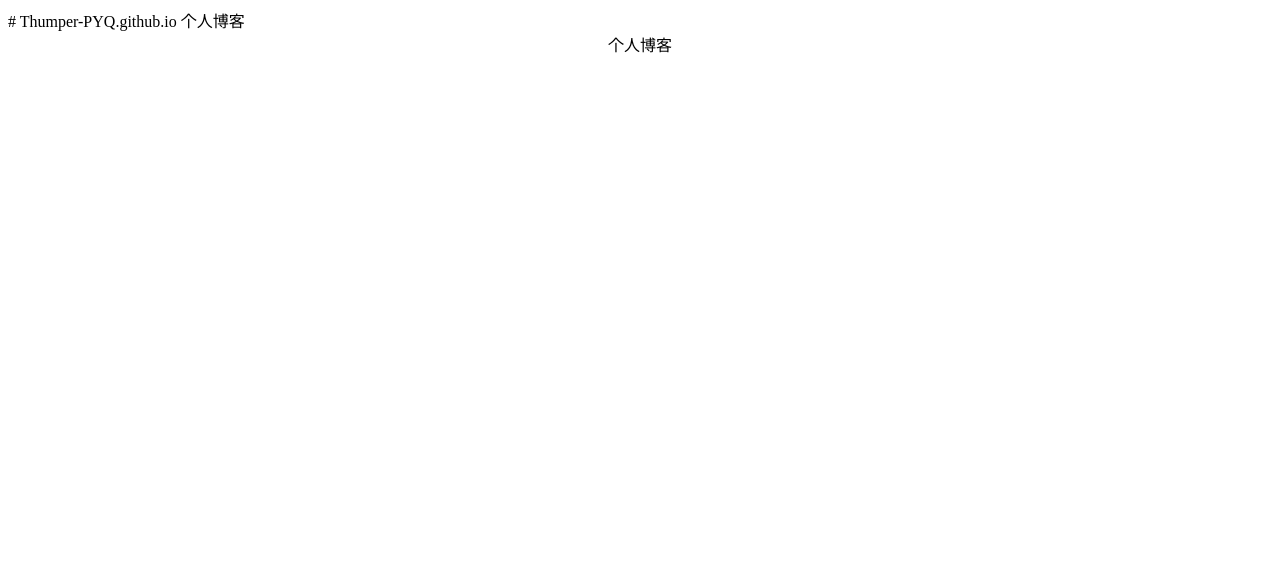
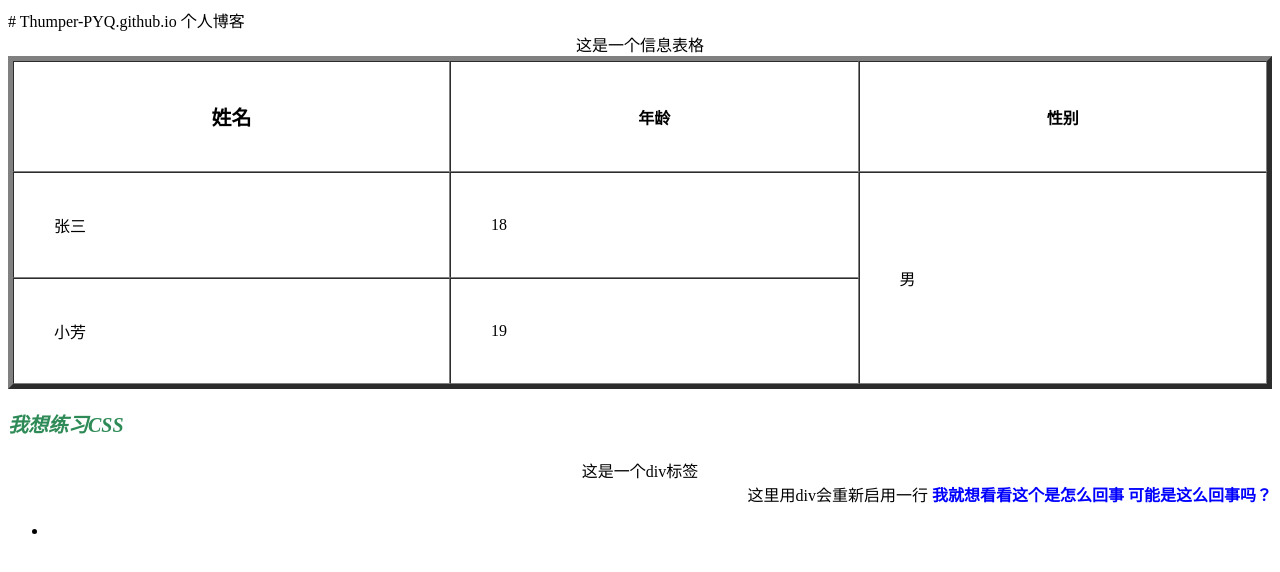
Before and after one commit to Thumper-PYQ/Thumper-PYQ.github.io, a plain HTML site: page index.html in a window 1280 px wide. Drawn offline with Linux system fonts and the light colour scheme.

Commit message:
Update index.html

```diff
--- a/index.html
+++ b/index.html
@@ -1,3 +1,78 @@
 # Thumper-PYQ.github.io
 个人博客
-<div align="center" style="color:red,font-size=20px,font-family="楷体"">个人博客<div>
+<head>
+    <meta charset="UTF-8">
+    <meta name="viewport" content="width=device-width, initial-scale=1.0">
+    <title>我的第一个网页</title>
+    <style>
+        .red {
+            color: seagreen;
+            font-size: 20px;
+            font-family: "楷体";
+            font-weight: 700;
+            font-style: italic;
+        }
+    </style>
+</head>
+
+<body>
+    <table border="5" width="100%" cellpadding="40%" cellspacing="0">
+        <!-- table标签中还有:rules属性 用法rules="none/rows/cols/all". frame属性 用法frame="above/below". bgcolor属性 用法 bgcolor="#   " -->
+        <caption>这是一个信息表格</caption>
+        <!-- 表格标题标签 -->
+        <!--    <colgroup>   這个标签是给以列为单位的表格元素设置背景颜色
+            <col span="1" style="background-color: crimson;">
+            <col span="1" style="background-color:green;">
+            <col span="1" style="background-color:blue;">
+        </colgroup> -->
+        <tr>
+            <th align=center style="font-size:20px">姓名</th>
+            <!--  表格中的表头 -->
+            <th align=center>年龄</th>
+            <th align=center>性别</th>
+        </tr>
+        <tr>
+            <td>张三</td>
+            <td>18</td>
+            <td rowspan="2">男</td>
+            <!-- 合并单元格三部曲：1、确定行列合并。2、找到目标单元格。3、删除多余单元格 -->
+        </tr>
+        <tr>
+            <td>小芳</td>
+            <td>19</td>
+            <!-- <td>女</td> 由于合并单元格而被删除的单元格-->
+        </tr>
+    </table>
+    <p Class="red">我想练习CSS</p>
+    <p>
+        <div align="center" style="color:tan fnot-size=20px">这是一个div标签</div>
+        <!-- 利用div看看实际效果（div实现独立的一行，而且可以在标签内部） -->
+        <div align='right'>这里用div会重新启用一行
+            <span style="color:blue;font:italic;font-weight: 700">
+            我就想看看这个是怎么回事
+           可能是这么回事吗？
+        </span>
+        </div>
+        <!-- 快捷键：标签名*数字 -->
+        <p></p>
+        <p></p>
+        <ul>
+            <!-- 快捷键ul>li -->
+            <li></li>
+        </ul>
+        <dl>
+            <!-- 快捷键dl>dt+dd -->
+            <dt></dt>
+            <dd></dd>
+        </dl>
+        <!-- 快捷键.demo$*3 -->
+        <div class="demo1"></div>
+        <div class="demo2"></div>
+        <div class="demo3"></div>
+        <!--快捷键#demo  -->
+        <div id="demo"></div>
+    </p>
+
+
+
+</body>
```
